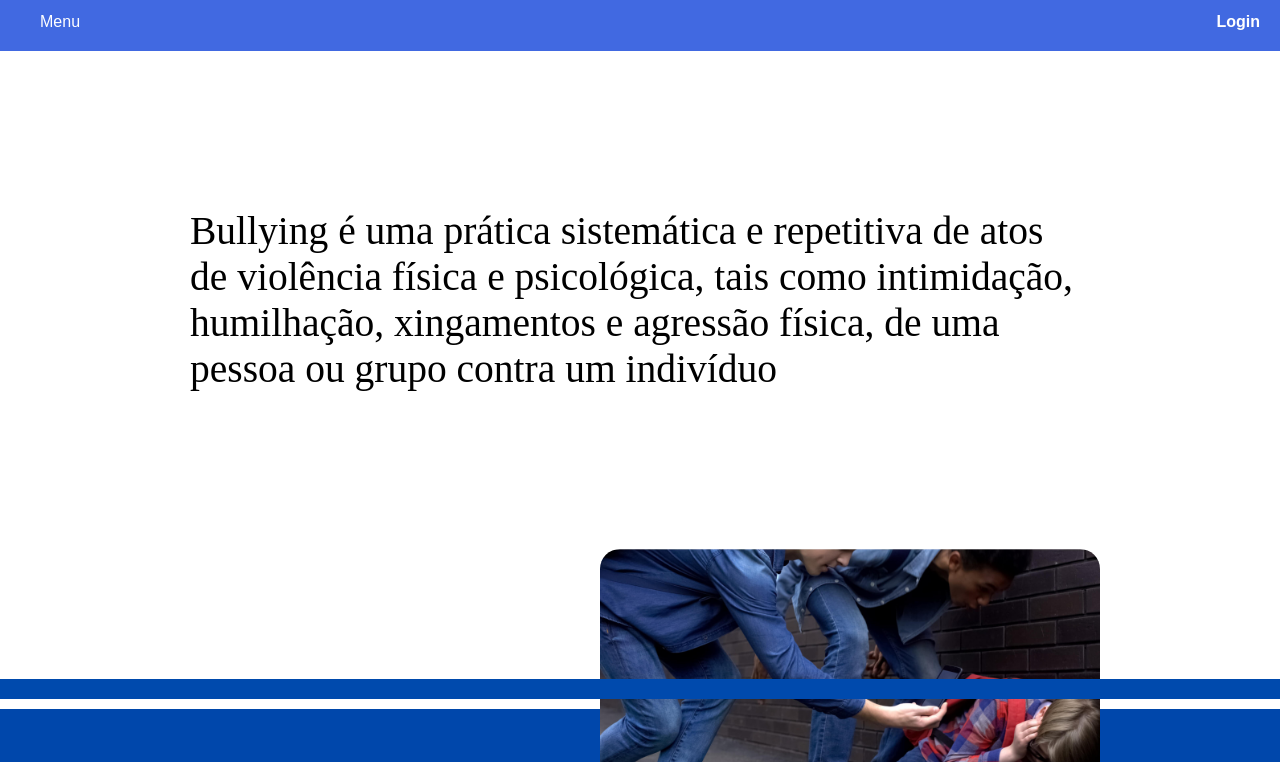
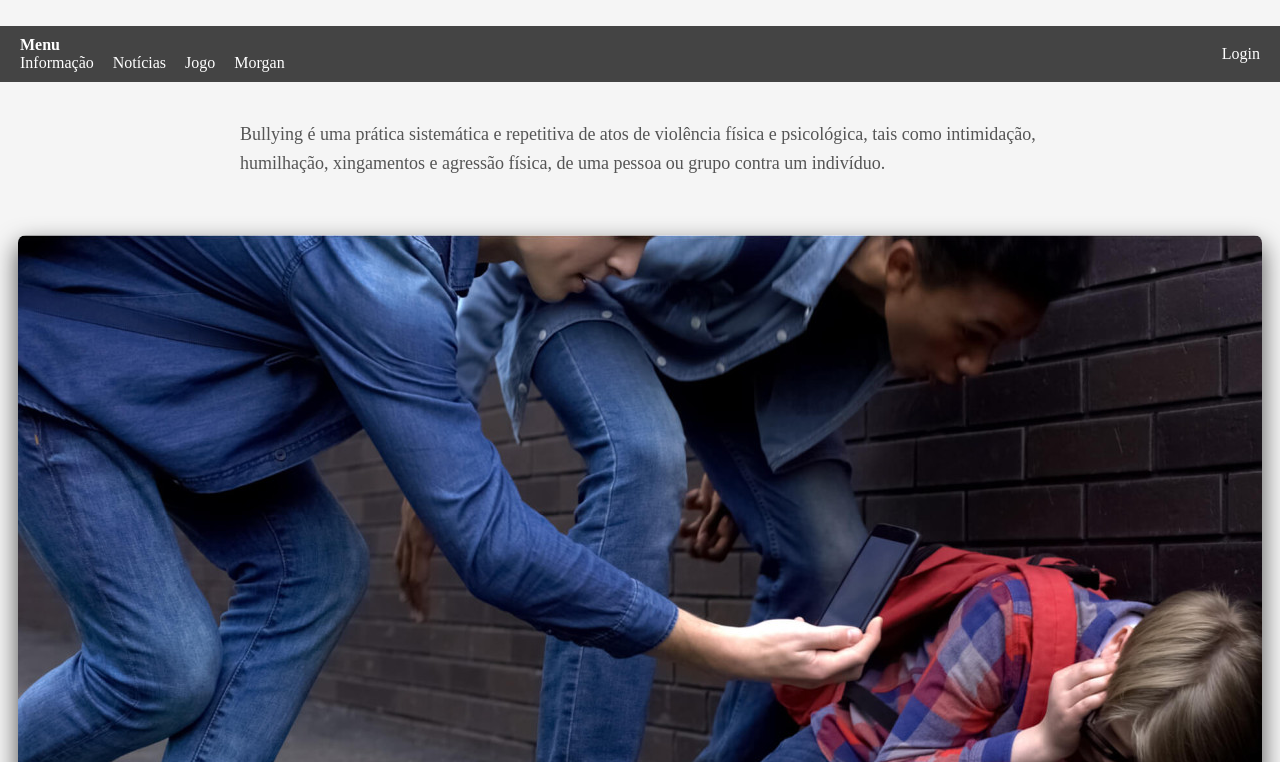
Before and after one commit to esturarivitor/projeto-antibullying, a plain HTML site: page index.html in a window 1280 px wide. Shown: the part 101-863 px from the top of the page. Drawn offline with Linux system fonts and the light colour scheme; a web font is replaced by a local one.

Commit message:
Alterações HTML CSS e adicionado Servidor

```diff
--- a/index.html
+++ b/index.html
@@ -4,9 +4,82 @@
     <meta charset="UTF-8" />
     <meta name="viewport" content="width=device-width, initial-scale=1" />
     <title>Bullying</title>
-    <link rel="stylesheet" href="style.css" />
     <link href="https://fonts.googleapis.com/css2?family=Alice&display=swap" rel="stylesheet">
 
+    <style>
+        body {
+            font-family: 'Alice', serif;
+            margin: 0;
+            padding: 0;
+            background-color: #f5f5f5;
+        }
+
+        h1, h2 {
+            text-align: center;
+            color: #333;
+        }
+
+        .navbar {
+            background-color: #444;
+            color: white;
+            padding: 10px 20px;
+            display: flex;
+            justify-content: space-between;
+            align-items: center;
+        }
+
+        .menu-container {
+            display: flex;
+            flex-direction: column;
+        }
+
+        .menu-title {
+            font-weight: bold;
+        }
+
+        .menu-links a {
+            color: white;
+            text-decoration: none;
+            margin-right: 15px;
+        }
+
+        .menu-links a:hover {
+            text-decoration: underline;
+        }
+
+        .login-link a {
+            color: white;
+            text-decoration: none;
+        }
+
+        .login-link a:hover {
+            text-decoration: underline;
+        }
+
+        .def {
+            padding: 20px;
+            max-width: 800px;
+            margin: auto;
+            font-size: 18px;
+            line-height: 1.6;
+            color: #555;
+        }
+
+        .img {
+        display: block;
+        max-width: 100%;
+        height: auto;
+        margin: 20px auto;
+        box-shadow: 0 10px 25px rgba(0, 0, 0, 0.7);
+        border-radius: 8px;
+        }
+
+        .bottom-bar {
+            background-color: #444;
+            height: 40px;
+            margin-top: 30px;
+        }
+    </style>
 </head>
 <body>
 
@@ -27,9 +100,13 @@
             <a href="login.html">Login</a>
         </div>
     </div>
-    <div class="def"><p>Bullying é uma prática sistemática e repetitiva de atos de violência física e psicológica, tais
-como intimidação, humilhação, xingamentos e agressão física, de uma pessoa ou grupo contra um indivíduo</p></div>
-<img src="bullying.jpg" class="img">
+
+    <div class="def">
+        <p>Bullying é uma prática sistemática e repetitiva de atos de violência física e psicológica, tais
+        como intimidação, humilhação, xingamentos e agressão física, de uma pessoa ou grupo contra um indivíduo.</p>
+    </div>
+
+    <img src="bullying.jpg" class="img" />
 
     <div class="bottom-bar"></div>
 
--- /dev/null
+++ b/servidor/exemplo.js
@@ -0,0 +1,3 @@
+print(4)
+print(6)
+print(3)
--- a/style.css
+++ b/style.css
@@ -16,7 +16,7 @@ body {
     align-items: center;
     background-color: #4169E1; /* Azul claro */
     padding: 10px 20px;
-    font-family: Arial, sans-serif;
+    font-family: times, sans-serif;
     position: relative;
     z-index: 2;
 }
@@ -87,7 +87,7 @@ h1, h2 {
   left: 50%;
   transform: translate(-50%, -50%);
   font-family: 'Alice', serif;
-  font-size: 39.5px;
+  font-size: 100px;
   color: black; /* ou outra cor de sua preferência */
 }
 
```
